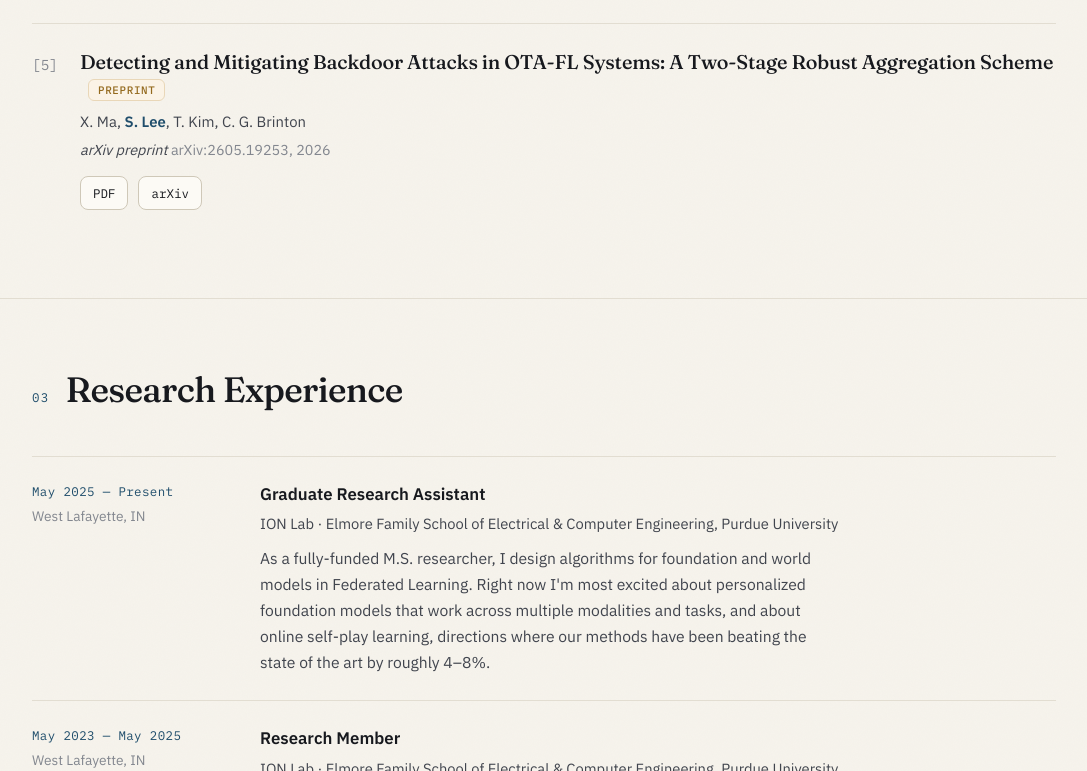
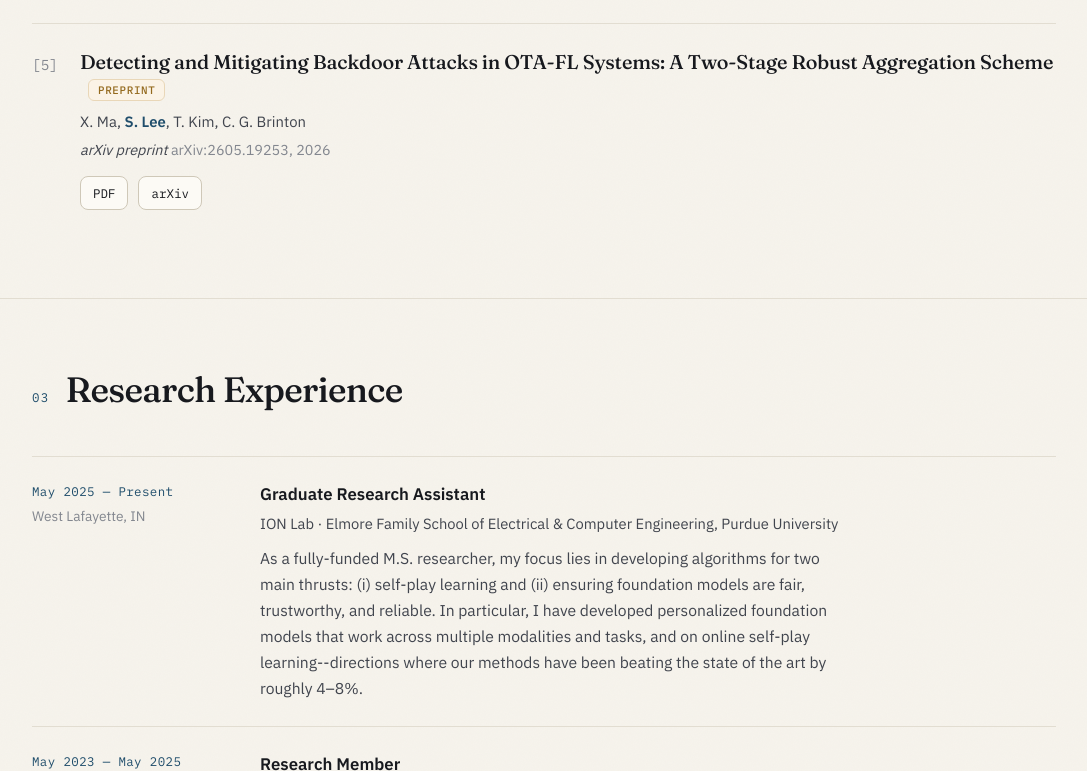
Before and after one commit to lee3296/lee3296.github.io, a plain HTML site: page index.html in a window 1280 px wide. Shown: the part 2029-2800 px from the top of the page, without its empty margins (96-1183 px from the left). Drawn offline with Linux system fonts and the light colour scheme.

Commit message:
Update index.html

```diff
--- a/index.html
+++ b/index.html
@@ -304,7 +304,7 @@
     <div class="sec-head reveal"><span class="sec-num">01</span><h2>Research</h2></div>
     <div class="reveal">
       <p style="max-width:64ch;color:var(--ink-soft);font-size:1.04rem;margin:0 0 26px;">
-        My work currently centers on <b style="color:var(--ink)">fair and trustworthy machine learning</b> and
+        My work currently centers on <b style="color:var(--ink)">reliable, fair, and trustworthy machine learning</b> and
         <b style="color:var(--ink)">self-learning models</b>, with the most experience within a
         <b style="color:var(--ink)">Federated Learning (FL)</b> setting, where models are trained across many
         distributed clients without sharing their raw data. I'm interested in how ML systems can stay
@@ -412,9 +412,10 @@
         <h3>Graduate Research Assistant</h3>
         <p class="org">ION Lab · Elmore Family School of Electrical &amp; Computer Engineering, Purdue University</p>
         <p class="desc">
-          As a fully-funded M.S. researcher, I design algorithms for foundation and world models in Federated
-          Learning. Right now I'm most excited about personalized foundation models that work across multiple
-          modalities and tasks, and about online self-play learning, directions where our methods have been
+          As a fully-funded M.S. researcher, my focus lies in developing algorithms for two main thrusts:
+          (i) self-play learning and (ii) ensuring foundation models are fair, trustworthy, and reliable.
+          In particular, I have developed personalized foundation models that work across multiple
+          modalities and tasks, and on online self-play learning--directions where our methods have been
           beating the state of the art by roughly 4–8%.
         </p>
       </div>
```
